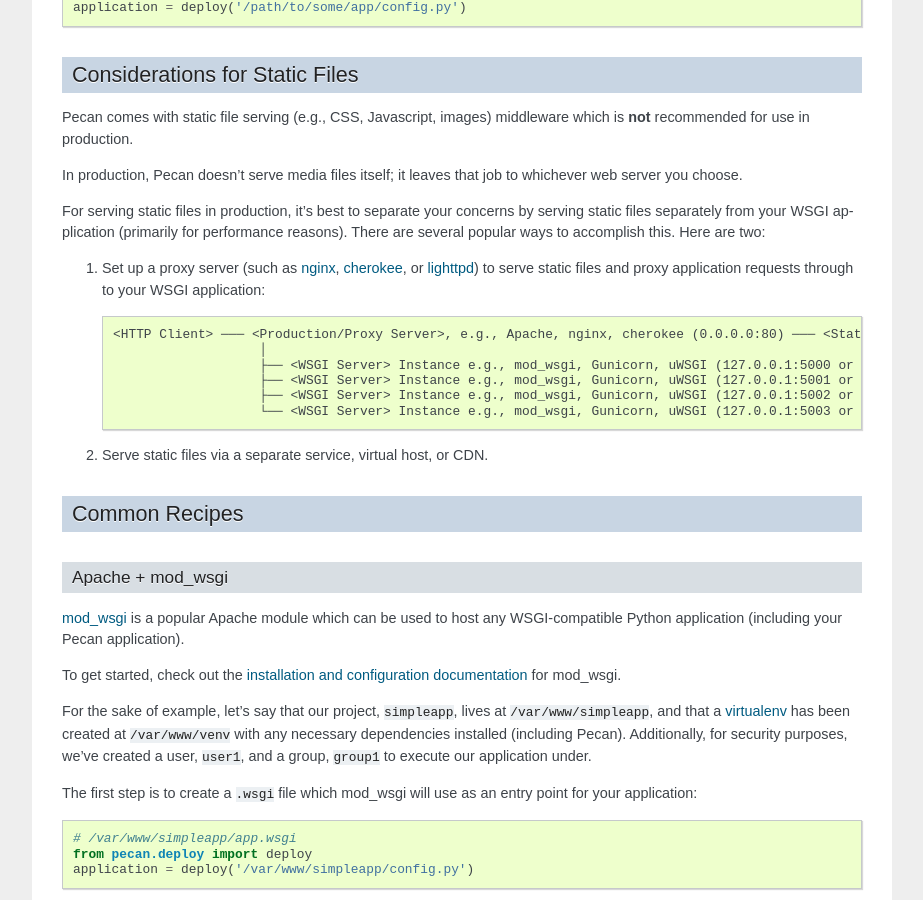
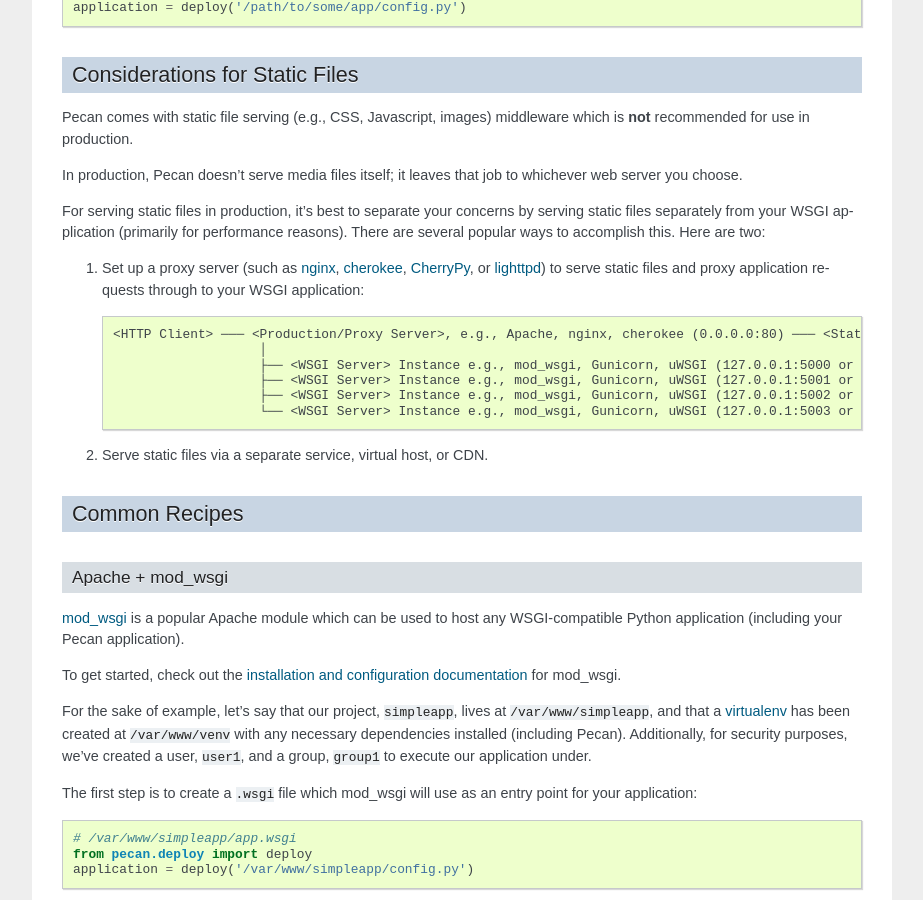
Before and after one commit to stackforge/pecan, a Sphinx documentation site: the page built from docs/source/deployment.rst, in a window 1280 px wide and 900 px high, scrolled down 1080 px. Shown: the whole window, without its empty margins (198-1121 px from the left). Built offline with Sphinx 7.4.7, drawn with Linux system fonts in a browser that asks for light colours.

Commit message:
include cherrypy as list of static file serving options

```diff
--- a/docs/source/deployment.rst
+++ b/docs/source/deployment.rst
@@ -93,7 +93,7 @@ performance reasons).  There are several popular ways to accomplish this.  Here
 are two:
 
 1.  Set up a proxy server (such as `nginx <http://nginx.org/en>`__, `cherokee
-    <http://www.cherokee-project.com>`__, or `lighttpd
+    <http://www.cherokee-project.com>`__, :ref:`cherrypy`, or `lighttpd
     <http://www.lighttpd.net/>`__) to serve static files and proxy application
     requests through to your WSGI application:
 
@@ -206,6 +206,8 @@ Pecan's default project::
     $ gunicorn_pecan config.py
 
 
+.. _cherrypy:
+
 CherryPy
 ++++++++
 
```
